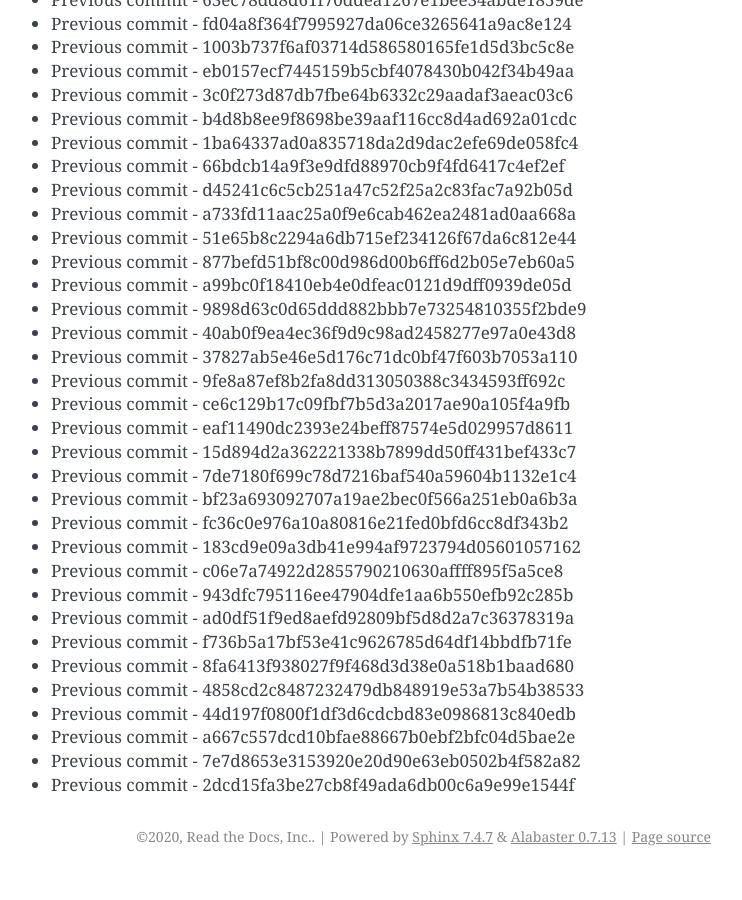
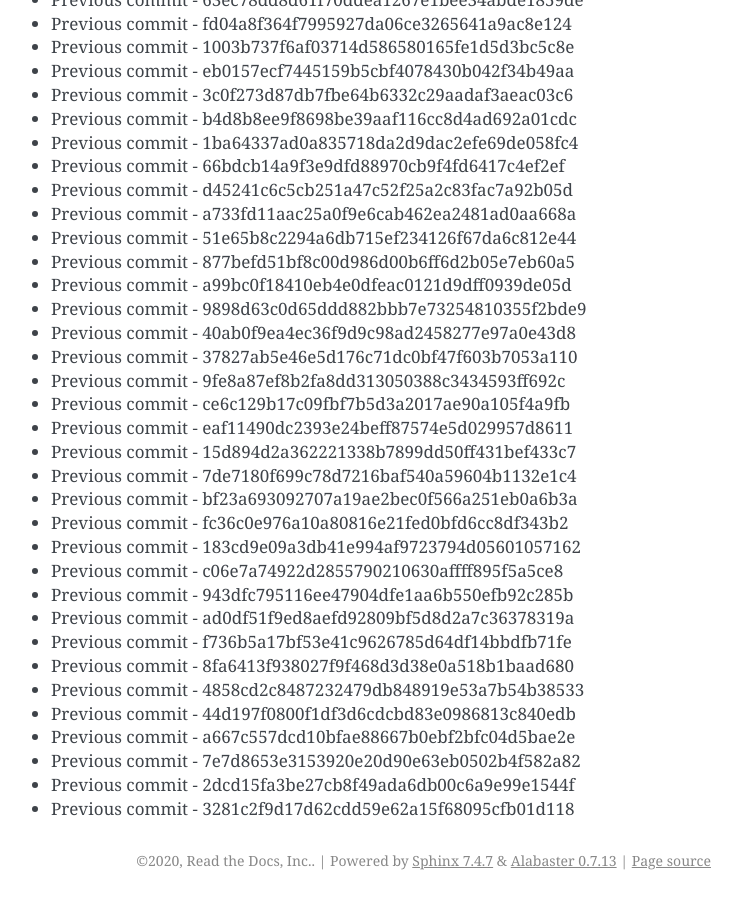
Before and after one commit to readthedocs/rtd-git-stresstest, a Sphinx documentation site: the page built from docs/updates.rst, in a window 1280 px wide and 900 px high, scrolled down 101031 px. Shown: the whole window, without its empty margins (399-1141 px from the left). Built offline with Sphinx 7.4.7, drawn with Linux system fonts in a browser that asks for light colours; before the commit the page ends 101907 px from its top, so only the background shows below that.

Commit message:
Generating commit from previous: 3281c2f9d17d62cdd59e62a15f68095cfb01d118

```diff
--- a/docs/updates.rst
+++ b/docs/updates.rst
@@ -4277,3 +4277,4 @@ It can be tested for any performance characteristics.
 * Previous commit - a667c557dcd10bfae88667b0ebf2bfc04d5bae2e
 * Previous commit - 7e7d8653e3153920e20d90e63eb0502b4f582a82
 * Previous commit - 2dcd15fa3be27cb8f49ada6db00c6a9e99e1544f
+* Previous commit - 3281c2f9d17d62cdd59e62a15f68095cfb01d118
```
